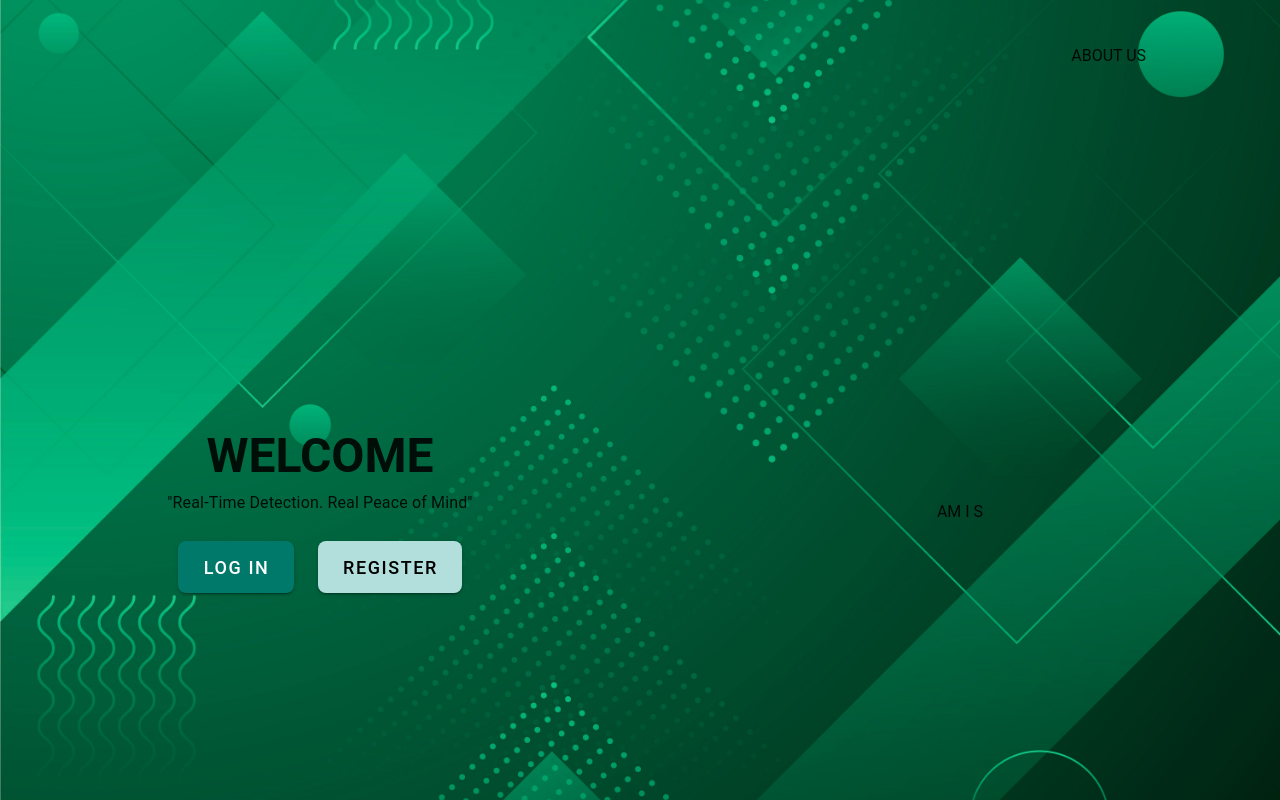
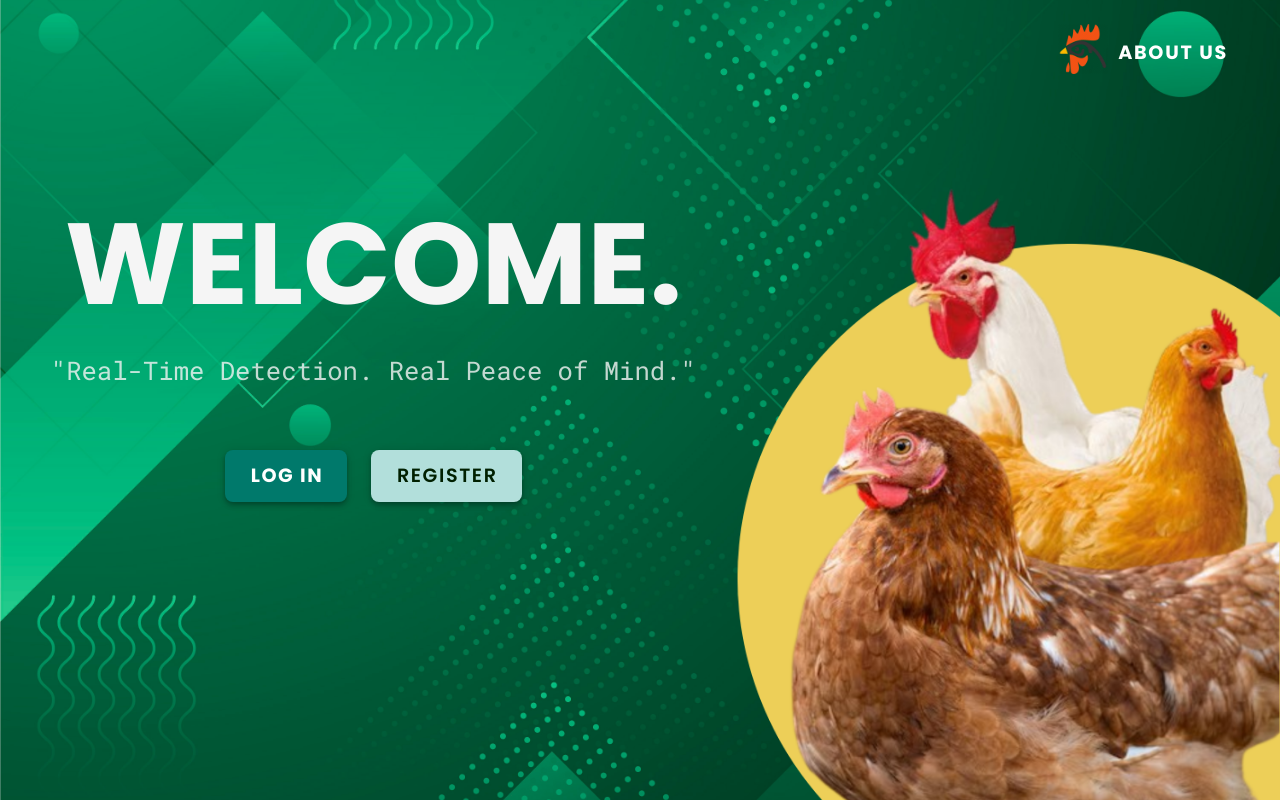
Before and after one commit to kixks/mycoFront, a Vue app: page / in a window 1280 px wide. Built offline with nearby package versions, Linux system fonts and the light colour scheme.

Commit message:
updated mali ang isa

```diff
--- a/src/views/Unauthorized_Page/LandingPage.vue
+++ b/src/views/Unauthorized_Page/LandingPage.vue
@@ -1,34 +1,58 @@
 <template>
   <div class="landing-page">
-    <v-container>
-      <v-row justify="end">
-        <v-col cols="12" md="2" class="text-center ma-7"> ABOUT US </v-col>
-      </v-row>
-    </v-container>
     <div class="fill-height">
       <v-row no-gutters class="fill-height">
         <!-- Left Side (Centered Content) -->
-        <v-col cols="12" md="6" class="d-flex align-center justify-center">
-          <div class="text-center ma">
-            <div class="text-h3 font-weight-bold mb-2">WELCOME</div>
-            <div class="text-subtitle-1 mb-6">"Real-Time Detection. Real Peace of Mind"</div>
+        <v-col cols="12" md="7" class="d-flex align-center justify-center mb-15 pb-15">
+          <transition name="fade-up" appear>
+            <div class="text-center">
+              <div class="welcome-text">WELCOME.</div>
+              <div class="caption-text mb-15">"Real-Time Detection. Real Peace of Mind."</div>
 
-            <v-row justify="center">
-              <v-btn size="x-large" rounded="lg" outlined class="ma-3" color="teal-darken-2">
-                LOG IN
-              </v-btn>
-              <v-btn size="x-large" rounded="lg" outlined class="ma-3" color="teal-lighten-4">
-                REGISTER
-              </v-btn>
-            </v-row>
-          </div>
-        </v-col>
-
-        <!-- Right Side -->
-        <v-col cols="12" md="6" class="d-flex align-center justify-center text-center">
-          <div>AM I S</div>
+              <v-row justify="center">
+                <v-btn
+                  size="x-large"
+                  rounded="lg"
+                  elevation="4"
+                  class="ma-3"
+                  color="teal-darken-2"
+                  @click="goToLogin"
+                  style="z-index: 10"
+                >
+                  <div class="about-text">LOG IN</div>
+                </v-btn>
+                <v-btn
+                  size="x-large"
+                  rounded="lg"
+                  elevation="4"
+                  class="ma-3"
+                  color="teal-lighten-4"
+                  @click="goToRegister"
+                  style="z-index: 10"
+                >
+                  <div class="reg-text">REGISTER</div>
+                </v-btn>
+              </v-row>
+            </div>
+          </transition>
         </v-col>
       </v-row>
+      <!-- Top-right ABOUT -->
+      <div class="position-absolute top-0 right-0 pa-4 mt-5" style="z-index: 10">
+        <v-row>
+          <div>
+            <img src="/src/assets/images/clipart1553798.png" alt="" height="50" width="50" />
+          </div>
+          <v-btn size="auto" variant="text" class="about-text pa-2 mr-10">ABOUT US</v-btn>
+        </v-row>
+      </div>
+
+      <!-- Bottom-right AM I S -->
+      <div class="position-absolute bottom-0 right-0">
+        <div>
+          <img src="/src/assets/images/Manok (1).png" alt="Chicken" class="manok-picture" />
+        </div>
+      </div>
     </div>
   </div>
 
@@ -50,6 +74,31 @@ const goToRegister = () => {
 </script>
 
 <style scoped>
+.reg-text {
+  font-family: 'Poppins', sans-serif;
+  font-size: clamp(1.2rem, 2vw, 1.2rem);
+  font-weight: 600;
+  color: rgb(0, 32, 0);
+}
+.about-text {
+  font-family: 'Poppins', sans-serif;
+  font-size: clamp(1.2rem, 2vw, 1.2rem);
+  font-weight: 700;
+  color: white;
+}
+.welcome-text {
+  font-family: 'Poppins', sans-serif;
+  font-size: clamp(5.1rem, 9vw, 8rem);
+  font-weight: 700;
+  color: whitesmoke;
+}
+.caption-text {
+  font-family: 'Roboto Mono', monospace;
+  font-size: clamp(1.1rem, 2vw, 1.7rem);
+  font-weight: 200;
+  opacity: 0.8;
+  color: whitesmoke;
+}
 .landing-page {
   background-image: url('@/assets/images/3161025.jpg');
   background-size: cover;
@@ -57,4 +106,39 @@ const goToRegister = () => {
   height: 100vh;
   overflow: hidden;
 }
+.manok-picture {
+  width: 100%;
+  height: auto;
+  max-width: 700px;
+  max-height: 900px;
+  transition: opacity 0.3s ease;
+  display: block;
+}
+@media (max-width: 960px) {
+  .manok-picture {
+    opacity: 0.23; /* Very faint */
+  }
+}
+.fade-up-enter-active {
+  transition: all 0.8s ease;
+}
+.fade-up-leave-active {
+  transition: all 0.8s ease;
+}
+.fade-up-enter-from {
+  opacity: 0;
+  transform: translateY(30px);
+}
+.fade-up-enter-to {
+  opacity: 1;
+  transform: translateY(0);
+}
+.fade-up-leave-from {
+  opacity: 1;
+  transform: translateY(0);
+}
+.fade-up-leave-to {
+  opacity: 0;
+  transform: translateY(30px);
+}
 </style>
```
